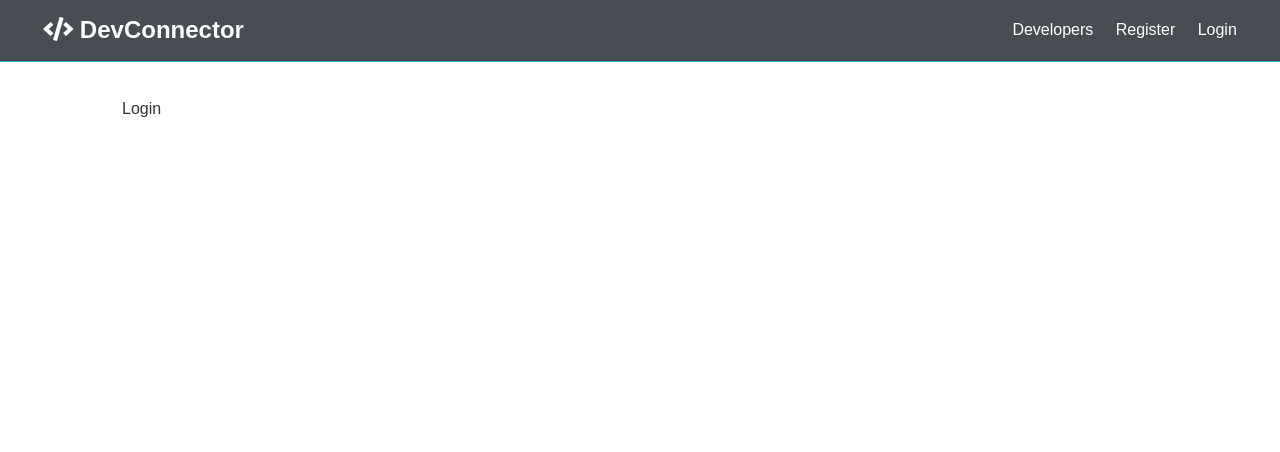
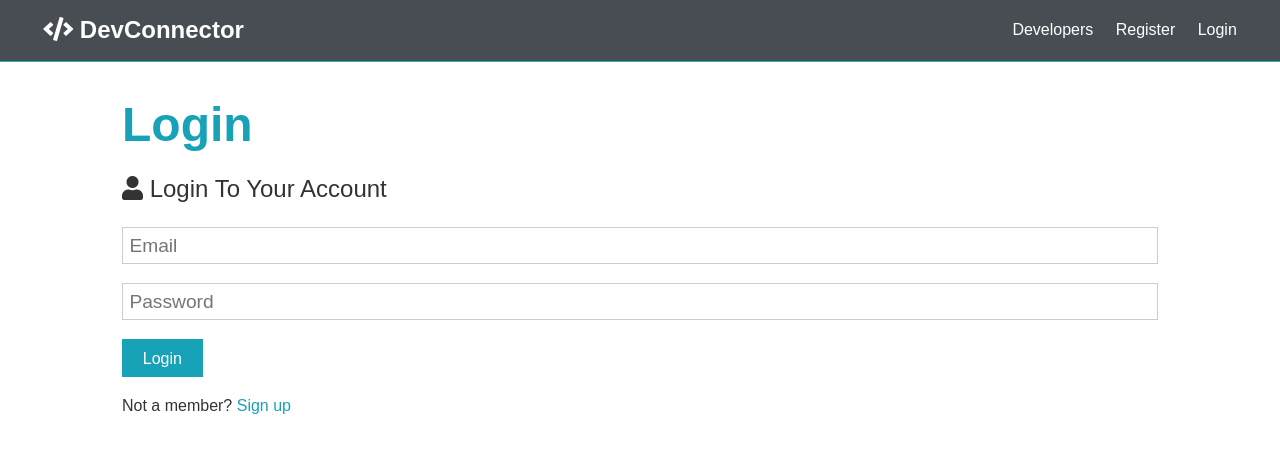
Before and after one commit to stephRabbit/mern-dev, a React (Create React App) app in the folder client/: page /login in a window 1280 px wide. Shown: the top 452 px of the page. Built offline with nearby package versions, Linux system fonts and the light colour scheme.

Commit message:
Login and Register forms with mock data

```diff
--- a/client/src/components/auth/Login.js
+++ b/client/src/components/auth/Login.js
@@ -1,10 +1,56 @@
-import React from 'react'
+import React, { Fragment, useState } from 'react'
+import { Link } from 'react-router-dom'
 
 const Login = () => {
+  const [fromData, setFormData] = useState({
+    email: '',
+    password: ''
+  })
+
+  const { email, password } = fromData
+
+  const onChangeInput = e => {
+    const el = e.target
+    setFormData({ ...fromData, [el.name]: el.value })
+  }
+
+  const onSubmit = async e => {
+    e.preventDefault()
+  }
+
   return (
-    <div>
-      Login
-    </div>
+    <Fragment>
+      <h1 className='large text-primary'>Login</h1>
+      <p className='lead'>
+        <i className='fas fa-user' /> Login To Your Account
+      </p>
+      <form onSubmit={onSubmit} className='form'>
+        <div className='form-group'>
+          <input
+            value={email}
+            onChange={onChangeInput}
+            type='email'
+            placeholder='Email'
+            name='email'
+            required
+          />
+        </div>
+        <div className='form-group'>
+          <input
+            value={password}
+            onChange={onChangeInput}
+            type='password'
+            placeholder='Password'
+            name='password'
+            minLength='5'
+          />
+        </div>
+        <input type='submit' className='btn btn-primary' value='Login' />
+      </form>
+      <p className='my-1'>
+        Not a member? <Link to='/register'>Sign up</Link>
+      </p>
+    </Fragment>
   )
 }
 
--- a/client/src/components/auth/Register.js
+++ b/client/src/components/auth/Register.js
@@ -1,5 +1,6 @@
 import React, { Fragment, useState } from 'react'
 import { Link } from 'react-router-dom'
+import axios from 'axios'
 
 const Register = () => {
   const [fromData, setFormData] = useState({
@@ -16,12 +17,30 @@ const Register = () => {
     setFormData({ ...fromData, [el.name]: el.value })
   }
 
-  const onSubmit = e => {
+  const onSubmit = async e => {
     e.preventDefault()
     if (password !== password2) {
       console.log('Passwords do not match!')
     } else {
       console.log(fromData)
+      const newUser = {
+        name,
+        email,
+        password
+      }
+
+      try {
+        const config = {
+          headers: {
+            'Content-Type': 'application/json'
+          }
+        }
+        const body = JSON.stringify(newUser)
+        const res = await axios.post('api/users', body, config)
+        console.log(res.data)
+      } catch (error) {
+        console.error(error.response.data)
+      }
     }
   }
 
@@ -62,7 +81,7 @@ const Register = () => {
             type='password'
             placeholder='Password'
             name='password'
-            minLength='6'
+            minLength='5'
           />
         </div>
         <div className='form-group'>
```
